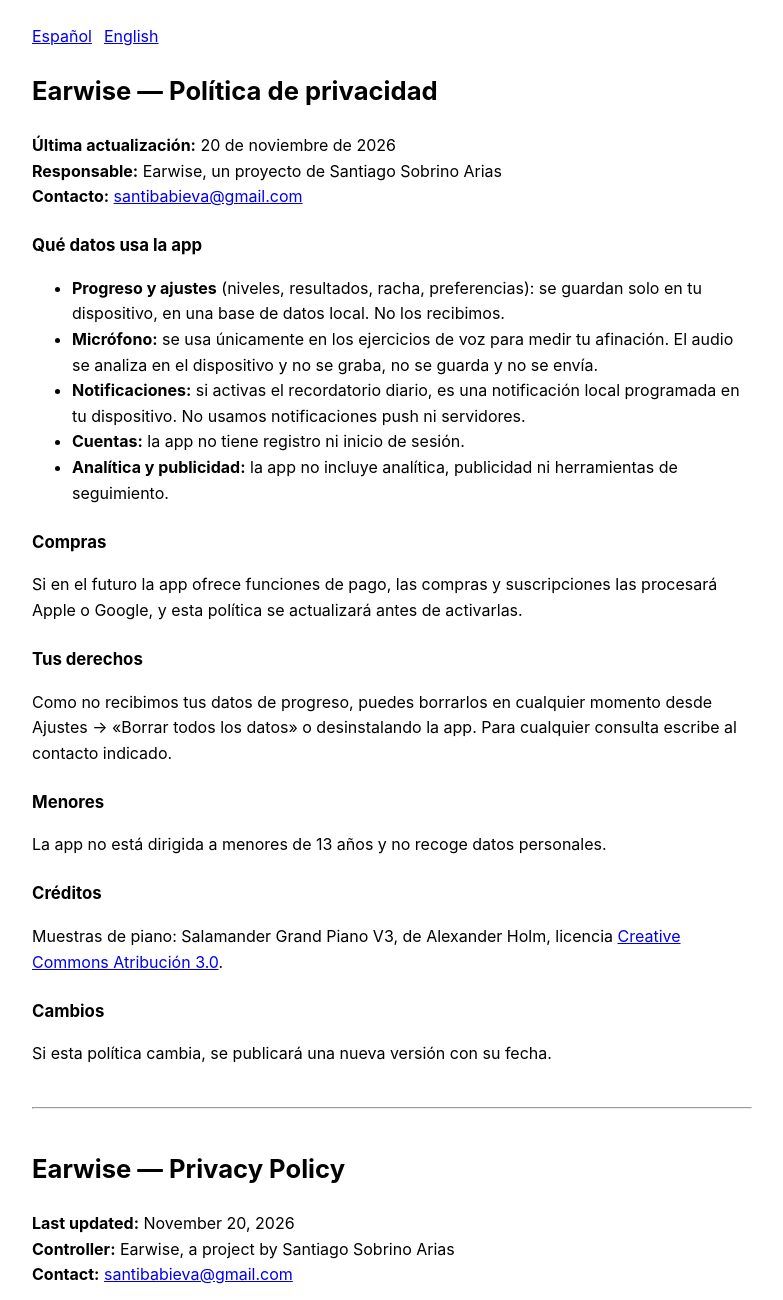
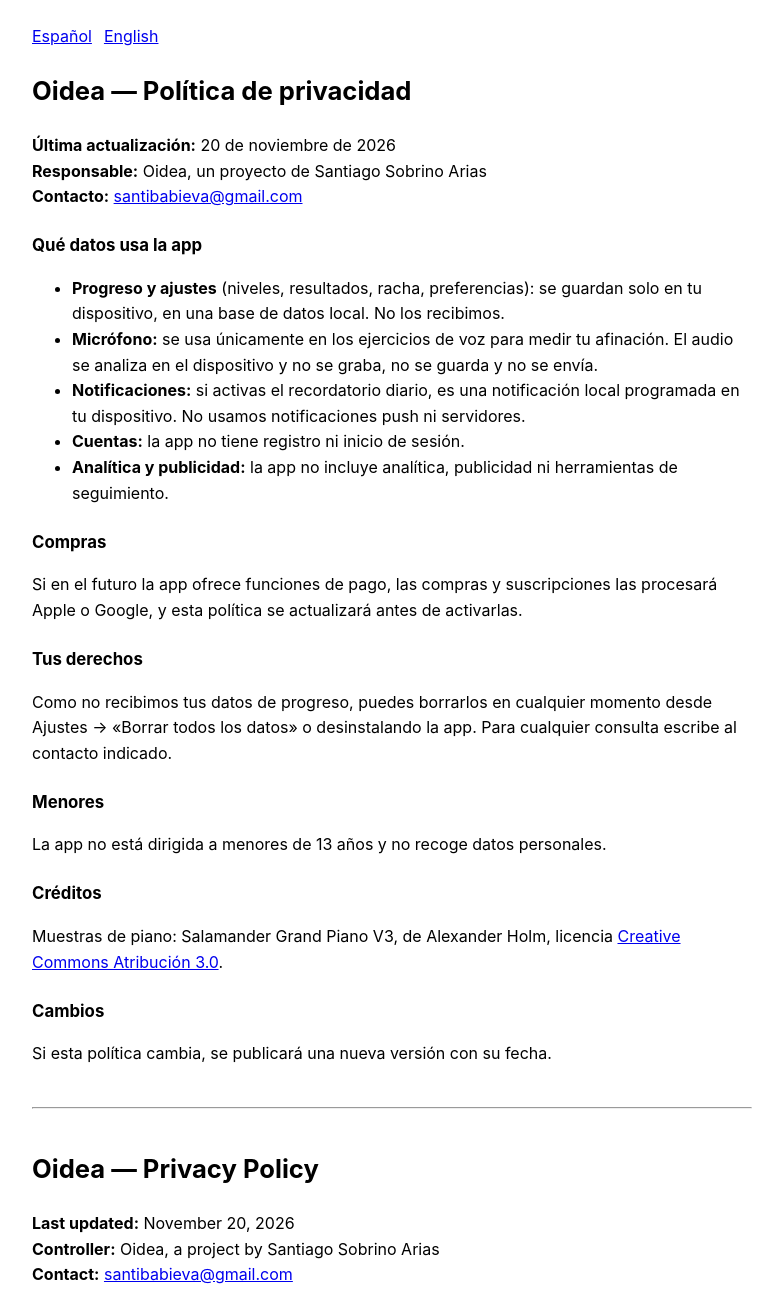
Before and after one commit to santibabieva-bit/earwise-privacy, a plain HTML site: page index.html in a window 1280 px wide. Shown: the top 1300 px of the page, without its empty margins (248-1031 px from the left). Drawn offline with Linux system fonts and the light colour scheme.

Commit message:
Actualizar política de privacidad con el nombre Oidea
Co-Authored-By: Claude Sonnet 5.5 <noreply@anthropic.com>

```diff
--- a/index.html
+++ b/index.html
@@ -3,7 +3,7 @@
 <head>
 <meta charset="utf-8">
 <meta name="viewport" content="width=device-width, initial-scale=1">
-<title>Earwise · Privacidad / Privacy</title>
+<title>Oidea · Privacidad / Privacy</title>
 <style>
   :root { color-scheme: light dark; }
   body { font: 16px/1.6 -apple-system, system-ui, "Segoe UI", sans-serif; max-width: 720px; margin: 0 auto; padding: 24px 16px 64px; }
@@ -16,9 +16,9 @@
 <nav><a href="#es">Español</a><a href="#en">English</a></nav>
 
 <section id="es" lang="es">
-<h1>Earwise — Política de privacidad</h1>
+<h1>Oidea — Política de privacidad</h1>
 <p><strong>Última actualización:</strong> 20 de noviembre de 2026<br>
-<strong>Responsable:</strong> Earwise, un proyecto de Santiago Sobrino Arias<br>
+<strong>Responsable:</strong> Oidea, un proyecto de Santiago Sobrino Arias<br>
 <strong>Contacto:</strong> <a href="mailto:santibabieva@gmail.com">santibabieva@gmail.com</a></p>
 
 <h3>Qué datos usa la app</h3>
@@ -49,9 +49,9 @@
 <hr>
 
 <section id="en" lang="en">
-<h1>Earwise — Privacy Policy</h1>
+<h1>Oidea — Privacy Policy</h1>
 <p><strong>Last updated:</strong> November 20, 2026<br>
-<strong>Controller:</strong> Earwise, a project by Santiago Sobrino Arias<br>
+<strong>Controller:</strong> Oidea, a project by Santiago Sobrino Arias<br>
 <strong>Contact:</strong> <a href="mailto:santibabieva@gmail.com">santibabieva@gmail.com</a></p>
 
 <h3>What data the app uses</h3>
```
